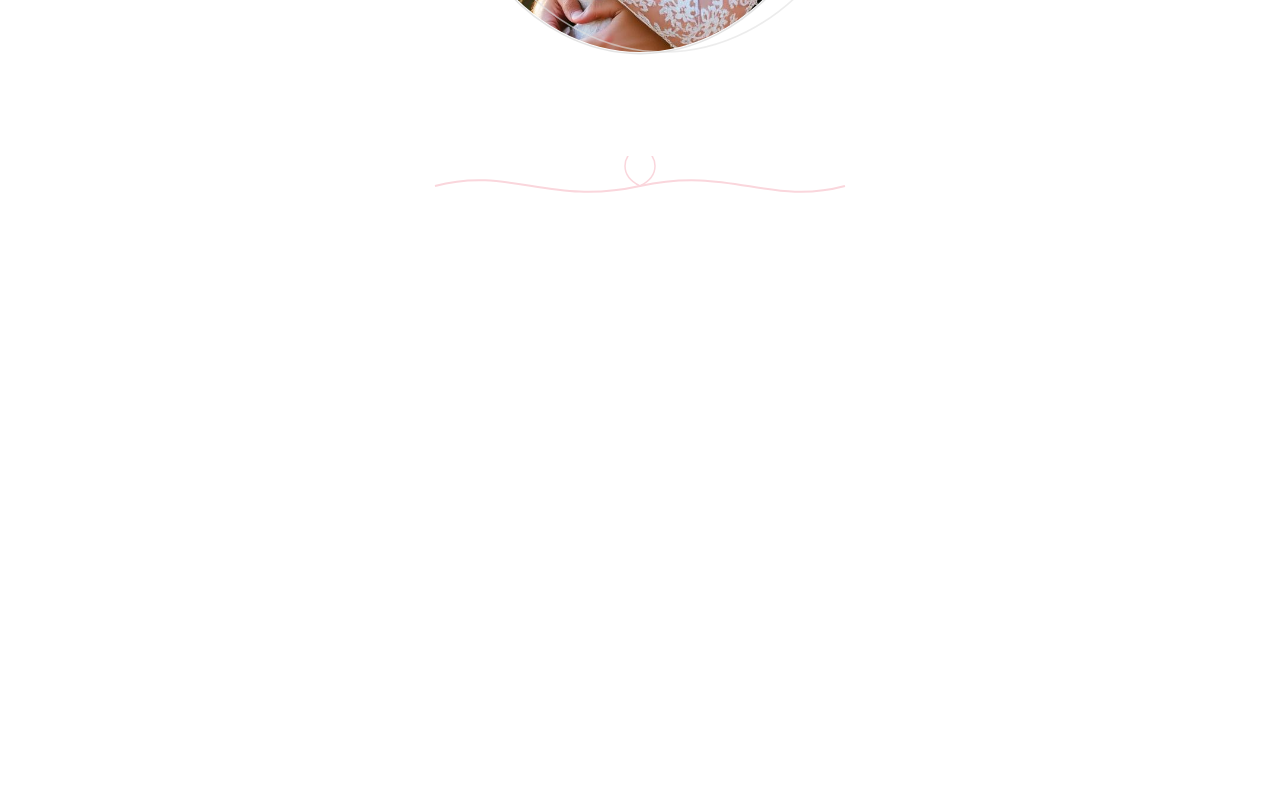
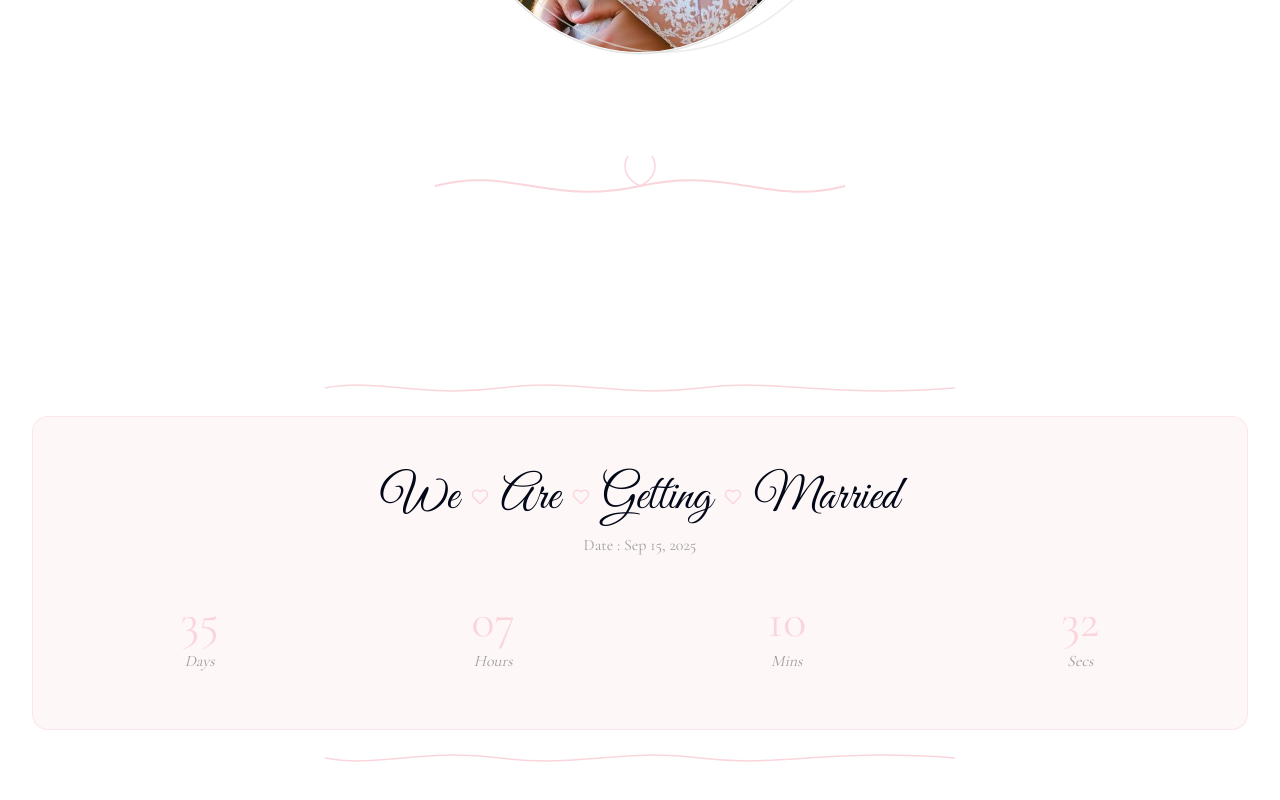
Before and after one commit to syedbadeshah76/wedding-themed, a React (Vite) app: page / in a window 1280 px wide. Shown: the part 697-1497 px from the top of the page. Before the commit the page ends 993 px from the top, so only its background shows below. Built offline with nearby package versions, Linux system fonts and the light colour scheme.

Commit message:
Add wedding countdown section
Add a new section to the page that displays a wedding countdown timer, following the existing theme and design.

```diff
--- /dev/null
+++ b/src/components/sections/CountdownBanner.tsx
@@ -0,0 +1,98 @@
+import React, { useEffect, useMemo, useState } from "react";
+import { Heart } from "lucide-react";
+
+type Countdown = {
+  days: number;
+  hours: number;
+  minutes: number;
+  seconds: number;
+};
+
+function getTimeLeft(target: Date): Countdown {
+  const now = new Date();
+  const diff = Math.max(0, target.getTime() - now.getTime());
+
+  const days = Math.floor(diff / (1000 * 60 * 60 * 24));
+  const hours = Math.floor((diff / (1000 * 60 * 60)) % 24);
+  const minutes = Math.floor((diff / (1000 * 60)) % 60);
+  const seconds = Math.floor((diff / 1000) % 60);
+
+  return { days, hours, minutes, seconds };
+}
+
+function pad(n: number) {
+  return String(n).padStart(2, "0");
+}
+
+interface Props {
+  // ISO date string for the wedding date
+  targetDate?: string;
+  // Readable label to show under title
+  dateLabel?: string;
+}
+
+const CountdownBanner: React.FC<Props> = ({
+  targetDate = "2025-09-15T00:00:00",
+  dateLabel = "Sep 15, 2025",
+}) => {
+  const target = useMemo(() => new Date(targetDate), [targetDate]);
+  const [timeLeft, setTimeLeft] = useState<Countdown>(() => getTimeLeft(target));
+
+  useEffect(() => {
+    const id = setInterval(() => setTimeLeft(getTimeLeft(target)), 1000);
+    return () => clearInterval(id);
+  }, [target]);
+
+  return (
+    <section aria-labelledby="countdown-title" className="container my-12 md:my-20">
+      {/* Decorative top flourish */}
+      <div className="mb-4 flex justify-center" aria-hidden>
+        <svg width="640" height="24" viewBox="0 0 640 24" fill="none">
+          <path d="M5 12 C 60 2, 100 22, 180 12 C 260 2, 300 22, 380 12 C 460 2, 500 22, 635 12" stroke="hsl(var(--accent))" strokeWidth="1.5" fill="none"/>
+        </svg>
+      </div>
+
+      <div className="rounded-2xl border border-accent/50 bg-accent/20 px-6 py-10 md:px-10 md:py-14 text-center">
+        <h2 id="countdown-title" className="flex items-center justify-center gap-3 font-script text-3xl md:text-5xl text-foreground">
+          <span>We</span>
+          <Heart size={18} className="text-accent" aria-hidden />
+          <span>Are</span>
+          <Heart size={18} className="text-accent" aria-hidden />
+          <span>Getting</span>
+          <Heart size={18} className="text-accent" aria-hidden />
+          <span>Married</span>
+        </h2>
+
+        <p className="mt-3 font-display text-sm md:text-base text-muted-foreground">Date : {dateLabel}</p>
+
+        <div className="mt-10 grid grid-cols-4 gap-6 md:gap-10">
+          <div>
+            <div className="font-display text-4xl md:text-5xl text-accent">{timeLeft.days}</div>
+            <div className="mt-1 font-display italic text-sm md:text-base text-muted-foreground">Days</div>
+          </div>
+          <div>
+            <div className="font-display text-4xl md:text-5xl text-accent">{pad(timeLeft.hours)}</div>
+            <div className="mt-1 font-display italic text-sm md:text-base text-muted-foreground">Hours</div>
+          </div>
+          <div>
+            <div className="font-display text-4xl md:text-5xl text-accent">{pad(timeLeft.minutes)}</div>
+            <div className="mt-1 font-display italic text-sm md:text-base text-muted-foreground">Mins</div>
+          </div>
+          <div>
+            <div className="font-display text-4xl md:text-5xl text-accent">{pad(timeLeft.seconds)}</div>
+            <div className="mt-1 font-display italic text-sm md:text-base text-muted-foreground">Secs</div>
+          </div>
+        </div>
+      </div>
+
+      {/* Decorative bottom flourish */}
+      <div className="mt-4 flex justify-center" aria-hidden>
+        <svg width="640" height="24" viewBox="0 0 640 24" fill="none">
+          <path d="M5 12 C 60 22, 100 2, 180 12 C 260 22, 300 2, 380 12 C 460 22, 500 2, 635 12" stroke="hsl(var(--accent))" strokeWidth="1.5" fill="none"/>
+        </svg>
+      </div>
+    </section>
+  );
+};
+
+export default CountdownBanner;
--- a/src/pages/Index.tsx
+++ b/src/pages/Index.tsx
@@ -4,7 +4,7 @@ import OvalImage from "@/components/hero/OvalImage";
 import groomImg from "@/assets/groom-portrait.jpg";
 import coupleImg from "@/assets/couple-embrace.jpg";
 import brideImg from "@/assets/bride-portrait.jpg";
-
+import CountdownBanner from "@/components/sections/CountdownBanner";
 const Nav = () => (
   <header className="w-full border-b border-border">
     <div className="container flex items-center justify-between py-6">
@@ -99,6 +99,9 @@ const Index = () => {
             </svg>
           </div>
         </section>
+
+        {/* Countdown Banner Section */}
+        <CountdownBanner />
       </main>
     </div>
   );
```
